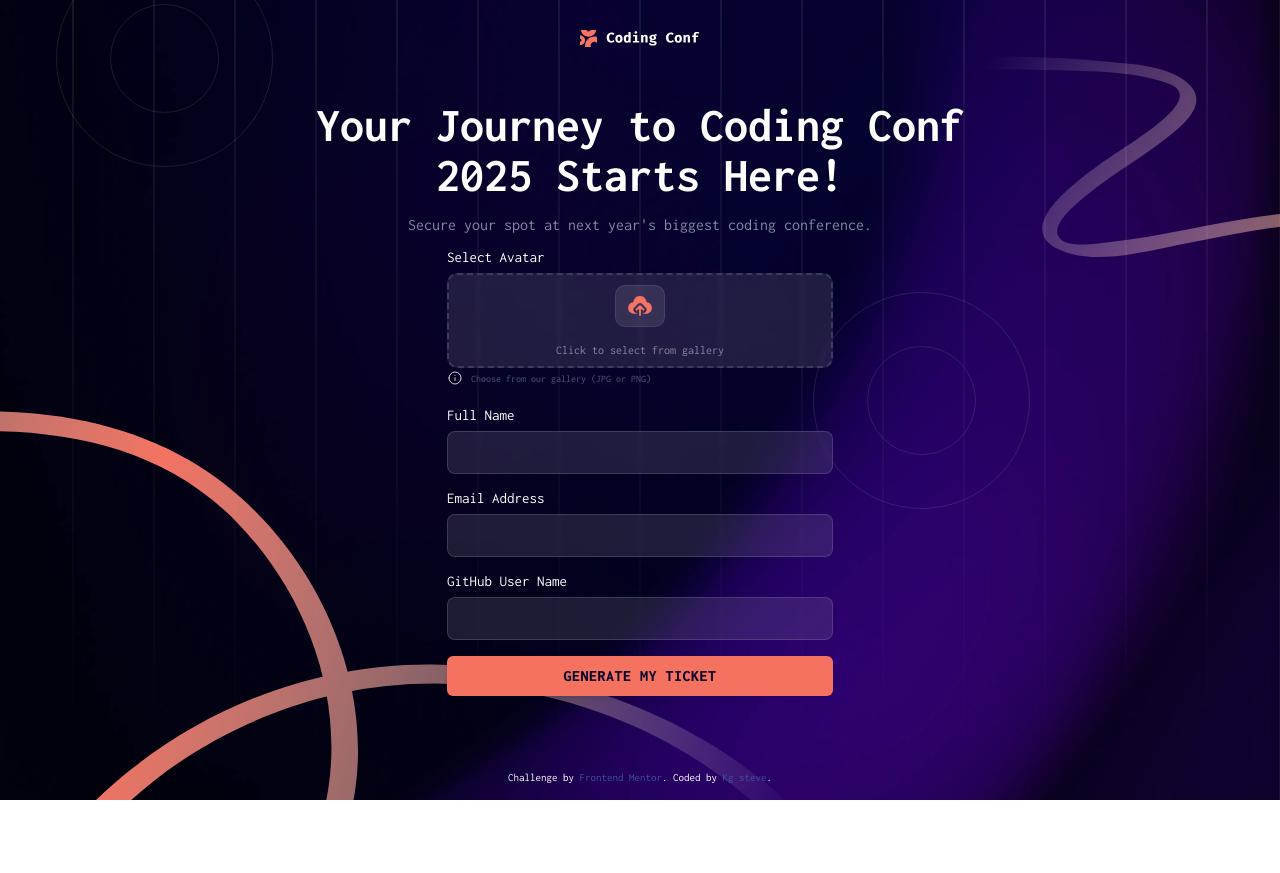
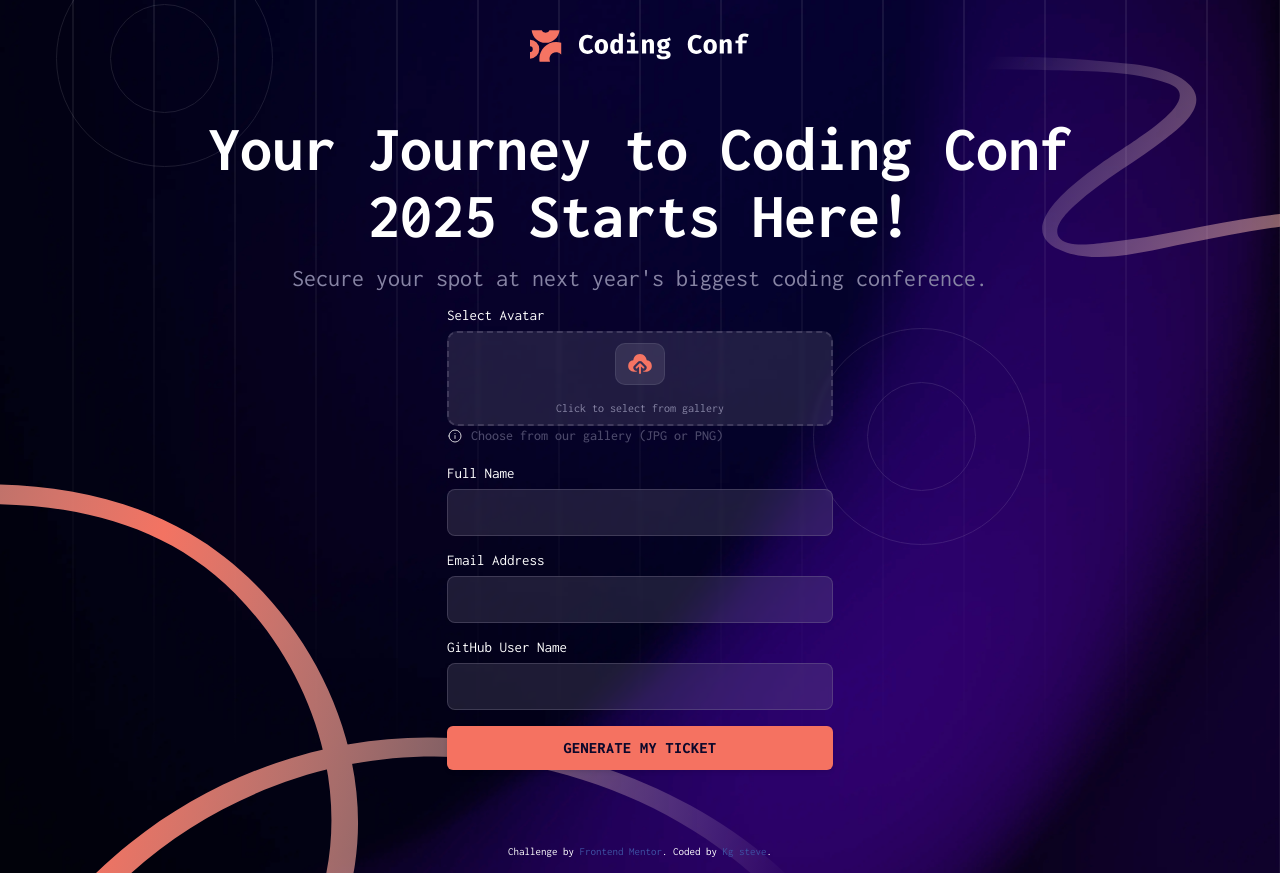
Before and after one commit to SteveArauld/conference-ticket-generator-main, a plain HTML site: page index.html in a window 1280 px wide. Before the commit the page ends 800 px from the top, so only its background shows below. Drawn offline with Linux system fonts and the light colour scheme.

Commit message:
Sauvegarde

```diff
--- a/assets/css/main.css
+++ b/assets/css/main.css
@@ -7,7 +7,7 @@
     display: flex;
     flex-direction: column;
     align-items: center;
-    height: 100vh;
+
 
 }
 
@@ -40,11 +40,11 @@
 }
 
 .brand-logo img {
-    width: 120px;
+    width: 220px;
 }
 
 .main-heading {
-    font-size: 3rem;
+    font-size: 4rem;
     display: flex;
     flex-direction: column;
     text-align: center;
@@ -55,7 +55,7 @@
 }
 
 .subheading {
-    font-size: 1rem;
+    font-size: 1.5rem;
     color: var(--neutre-500);
 }
 
@@ -87,7 +87,7 @@
 
 .form-input {
     width: 386px;
-    padding: 12px 16px;
+    padding: 14px 16px;
     margin: 8px 0 0 0;
     box-sizing: border-box;
     border: 1px solid rgba(var(--neutre-500-rgb), 0.3);
@@ -179,7 +179,7 @@
     align-items: center;
     gap: 8px;
     padding: 2px 0 5px 0;
-    font-size: 10px;
+    font-size: 14px;
     font-weight: 500;
     color: var(--neutre-700);
 }
@@ -244,7 +244,7 @@
     align-items: center;
     justify-content: center;
     gap: 8px;
-    padding: 12px 24px;
+    padding: 14px 24px;
     width: 100%;
     background: var(--orange-500);
     color: var(--neutre-900);
```
